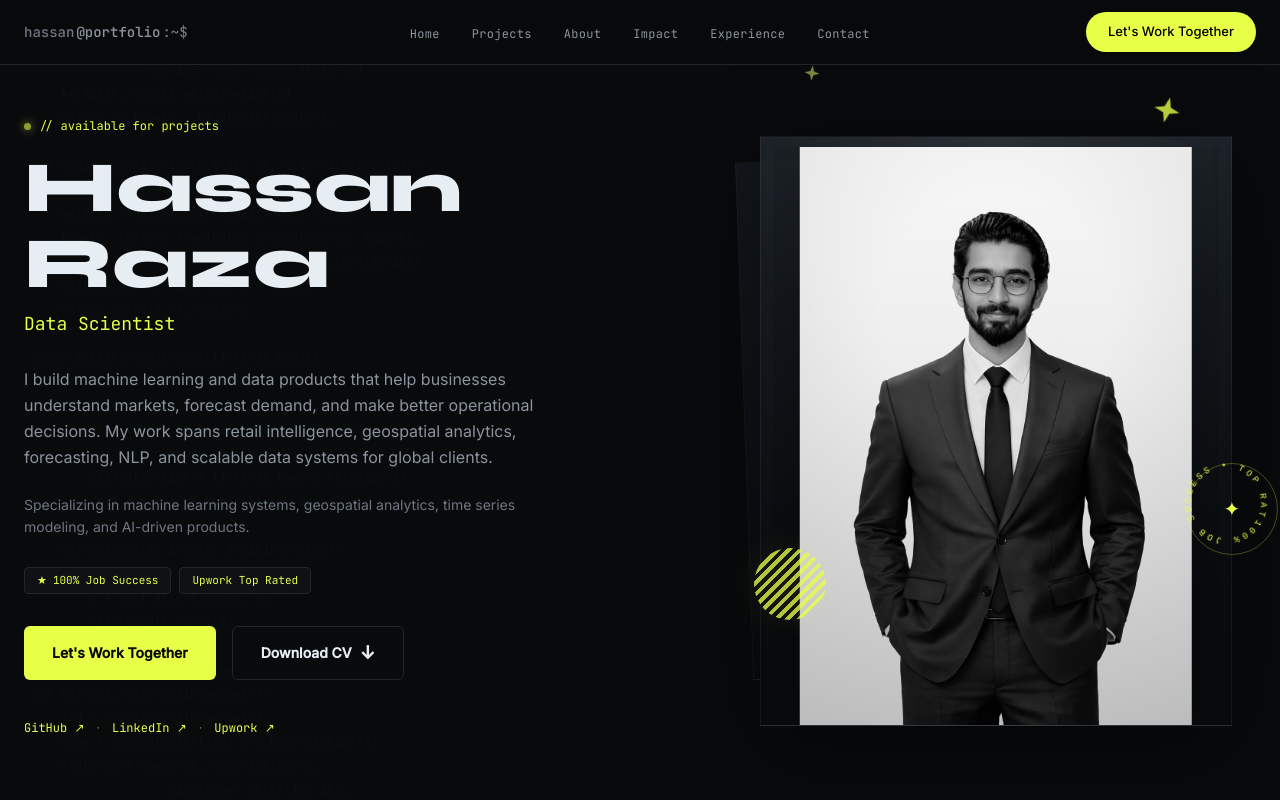
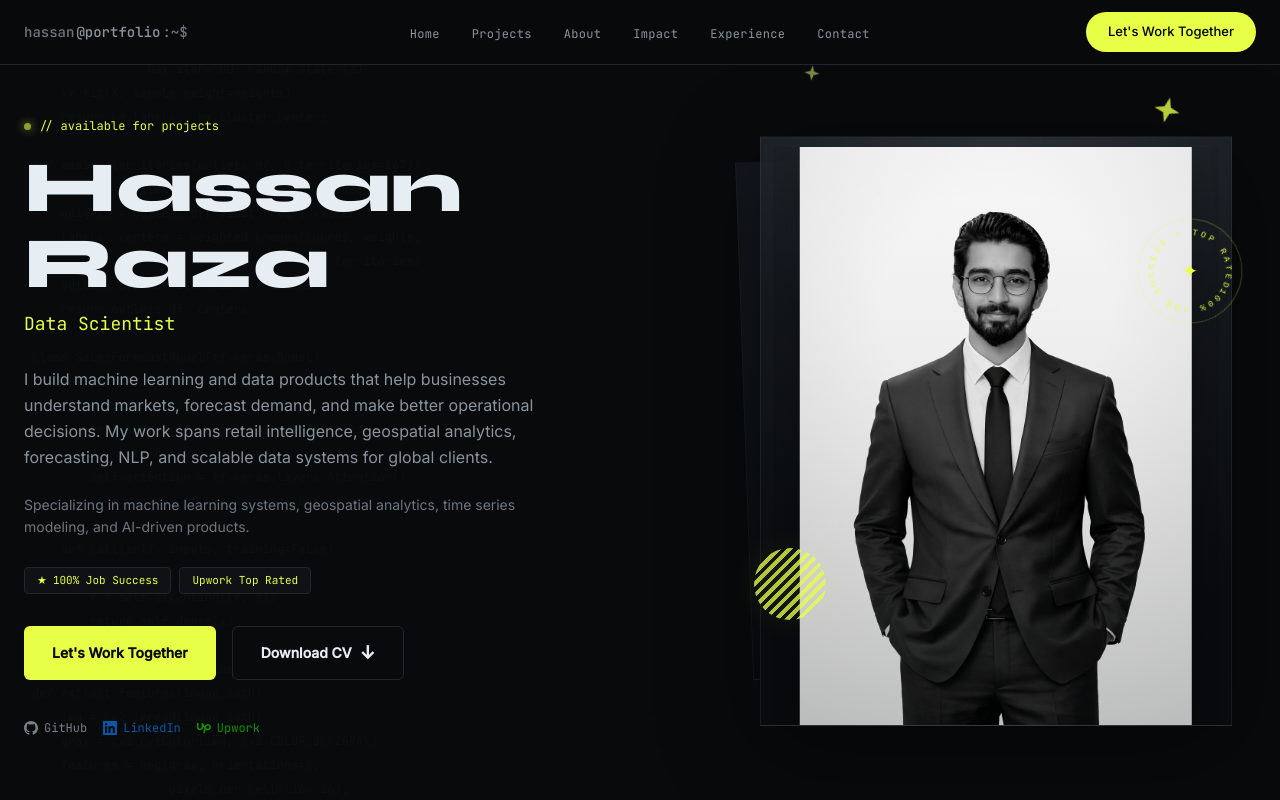
Before and after one commit to Hassan6678/Portfolio, a Next.js app: page / in a window 1280 px wide. Shown: the top 800 px of the page. Built offline with nearby package versions, Linux system fonts and the light colour scheme.

Commit message:
adjust text

```diff
--- a/app/globals.css
+++ b/app/globals.css
@@ -281,8 +281,8 @@
 
 .hero-ring-badge {
   position: absolute;
-  right: -32px;
-  top: 54%;
+  right: 10px;
+  top: 18%;
   z-index: 10;
   width: 112px;
   height: 112px;
@@ -298,10 +298,7 @@
 }
 
 .hero-ring-badge__inner {
-  position: absolute;
-  inset: 10px;
-  border: 1px solid rgba(232, 255, 71, 0.28);
-  border-radius: 50%;
+  display: none;
 }
 
 @media (max-width: 1024px) {
@@ -311,9 +308,8 @@
   }
 
   .hero-ring-badge {
-    right: 0;
-    top: auto;
-    bottom: 180px;
+    right: -8px;
+    top: 12%;
   }
 }
 
@@ -336,7 +332,7 @@
   .hero-ring-badge {
     width: 92px;
     height: 92px;
-    right: 8px;
-    bottom: 188px;
+    right: 0;
+    top: 8%;
   }
 }
--- a/components/Footer.tsx
+++ b/components/Footer.tsx
@@ -10,7 +10,7 @@ const quickLinks = [
 const socialLinks = [
   { label: 'LinkedIn', href: 'https://linkedin.com/in/hassan-raza-cs' },
   { label: 'GitHub', href: 'https://github.com/Hassan6678' },
-  { label: 'Upwork', href: 'https://upwork.com/freelancers/~012bd9ba4b97d2b072' },
+  { label: 'Upwork', href: 'https://www.upwork.com/freelancers/hassanraza535' },
 ]
 
 export default function Footer() {
--- a/components/Hero.tsx
+++ b/components/Hero.tsx
@@ -13,9 +13,36 @@ const ROLES = [
 ]
 
 const socialLinks = [
-  { label: 'GitHub', href: 'https://github.com/Hassan6678' },
-  { label: 'LinkedIn', href: 'https://linkedin.com/in/hassan-raza-cs' },
-  { label: 'Upwork', href: 'https://upwork.com/freelancers/~012bd9ba4b97d2b072' },
+  {
+    label: 'GitHub',
+    href: 'https://github.com/Hassan6678',
+    color: '#8b949e',
+    icon: (
+      <svg width="14" height="14" viewBox="0 0 24 24" fill="currentColor">
+        <path d="M12 0C5.37 0 0 5.37 0 12c0 5.31 3.435 9.795 8.205 11.385.6.105.825-.255.825-.57 0-.285-.015-1.23-.015-2.235-3.015.555-3.795-.735-4.035-1.41-.135-.345-.72-1.41-1.23-1.695-.42-.225-1.02-.78-.015-.795.945-.015 1.62.87 1.845 1.23 1.08 1.815 2.805 1.305 3.495.99.105-.78.42-1.305.765-1.605-2.67-.3-5.46-1.335-5.46-5.925 0-1.305.465-2.385 1.23-3.225-.12-.3-.54-1.53.12-3.18 0 0 1.005-.315 3.3 1.23.96-.27 1.98-.405 3-.405s2.04.135 3 .405c2.295-1.56 3.3-1.23 3.3-1.23.66 1.65.24 2.88.12 3.18.765.84 1.23 1.905 1.23 3.225 0 4.605-2.805 5.625-5.475 5.925.435.375.81 1.095.81 2.22 0 1.605-.015 2.895-.015 3.3 0 .315.225.69.825.57A12.02 12.02 0 0024 12c0-6.63-5.37-12-12-12z" />
+      </svg>
+    ),
+  },
+  {
+    label: 'LinkedIn',
+    href: 'https://linkedin.com/in/hassan-raza-cs',
+    color: '#0A66C2',
+    icon: (
+      <svg width="14" height="14" viewBox="0 0 24 24" fill="currentColor">
+        <path d="M20.447 20.452h-3.554v-5.569c0-1.328-.027-3.037-1.852-3.037-1.853 0-2.136 1.445-2.136 2.939v5.667H9.351V9h3.414v1.561h.046c.477-.9 1.637-1.85 3.37-1.85 3.601 0 4.267 2.37 4.267 5.455v6.286zM5.337 7.433a2.062 2.062 0 01-2.063-2.065 2.064 2.064 0 112.063 2.065zm1.782 13.019H3.555V9h3.564v11.452zM22.225 0H1.771C.792 0 0 .774 0 1.729v20.542C0 23.227.792 24 1.771 24h20.451C23.2 24 24 23.227 24 22.271V1.729C24 .774 23.2 0 22.222 0h.003z" />
+      </svg>
+    ),
+  },
+  {
+    label: 'Upwork',
+    href: 'https://upwork.com/freelancers/hassanraza535',
+    color: '#14A800',
+    icon: (
+      <svg width="14" height="14" viewBox="0 0 24 24" fill="currentColor">
+        <path d="M18.561 13.158c-1.102 0-2.135-.467-3.074-1.227l.228-1.076.008-.042c.207-1.143.849-3.06 2.839-3.06 1.492 0 2.703 1.212 2.703 2.703 0 1.491-1.211 2.702-2.704 2.702zm0-8.14c-2.539 0-4.51 1.649-5.31 4.366-1.22-1.834-2.148-4.036-2.687-5.892H7.828v7.112c-.002 1.406-1.141 2.546-2.547 2.548-1.405-.002-2.543-1.143-2.545-2.548V3.492H0v7.112c0 2.914 2.37 5.303 5.281 5.303 2.913 0 5.283-2.389 5.283-5.303v-1.19c.529 1.107 1.182 2.229 1.974 3.221l-1.673 7.873h2.797l1.213-5.71c1.063.679 2.285 1.109 3.686 1.109 3 0 5.439-2.452 5.439-5.45 0-3-2.439-5.439-5.439-5.439z" />
+      </svg>
+    ),
+  },
 ]
 
 const badges = [
@@ -131,25 +158,20 @@ export default function Hero() {
               </a>
             </div>
 
-            {/* Social links with dot separators */}
-            <div className={`${show} flex items-center gap-0`} style={d(500)}>
-              {socialLinks.map((l, i) => (
-                <span key={l.label} className="flex items-center">
+            {/* Social links with brand colors + icons */}
+            <div className={`${show} flex items-center gap-4`} style={d(500)}>
+              {socialLinks.map((l) => (
                 <a
+                  key={l.label}
                   href={l.href}
                   target="_blank"
                   rel="noopener noreferrer"
-                    className="font-mono text-xs transition-colors duration-200 flex items-center gap-1"
-                    style={{ color: 'var(--accent)' }}
-                    onMouseEnter={(e) => { e.currentTarget.style.color = 'var(--text)' }}
-                    onMouseLeave={(e) => { e.currentTarget.style.color = 'var(--accent)' }}
+                  className="font-mono text-xs transition-opacity duration-200 flex items-center gap-1.5 opacity-85 hover:opacity-100"
+                  style={{ color: l.color }}
                 >
-                    {l.label} &#8599;
+                  {l.icon}
+                  {l.label}
                 </a>
-                  {i < socialLinks.length - 1 && (
-                    <span className="mx-3 text-xs" style={{ color: 'var(--accent)', opacity: 0.5 }}>&middot;</span>
-                  )}
-                </span>
               ))}
             </div>
           </div>
@@ -178,18 +200,19 @@ export default function Hero() {
               <div className="hero-accent-orb" aria-hidden="true" />
 
               <div className="hero-ring-badge" aria-hidden="true">
-                <svg viewBox="0 0 100 100" width="100" height="100" className="spin-badge">
+                <svg viewBox="0 0 112 112" className="spin-badge" style={{ width: '100%', height: '100%' }}>
+                  {/* Outer circle border */}
+                  <circle cx="56" cy="56" r="52" fill="none" stroke="rgba(232,255,71,0.25)" strokeWidth="1" />
                   <defs>
-                    <path id="circle-path" d="M 50,50 m -35,0 a 35,35 0 1,1 70,0 a 35,35 0 1,1 -70,0" />
+                    <path id="circle-path" d="M 56,56 m -36,0 a 36,36 0 1,1 72,0 a 36,36 0 1,1 -72,0" />
                   </defs>
-                  <text fontSize="9" fill="var(--accent)" letterSpacing="3" fontFamily="monospace">
+                  <text fontSize="8.5" fill="var(--accent)" letterSpacing="3" fontFamily="monospace">
                     <textPath href="#circle-path">
                       100% JOB SUCCESS &bull; TOP RATED &bull; UPWORK &bull;
                     </textPath>
                   </text>
                 </svg>
                 <div className="hero-ring-badge__center">{'\u2726'}</div>
-                <div className="hero-ring-badge__inner" />
               </div>
             </div>
           </div>
```
Lines whose indentation alone changed are shown as unchanged.
